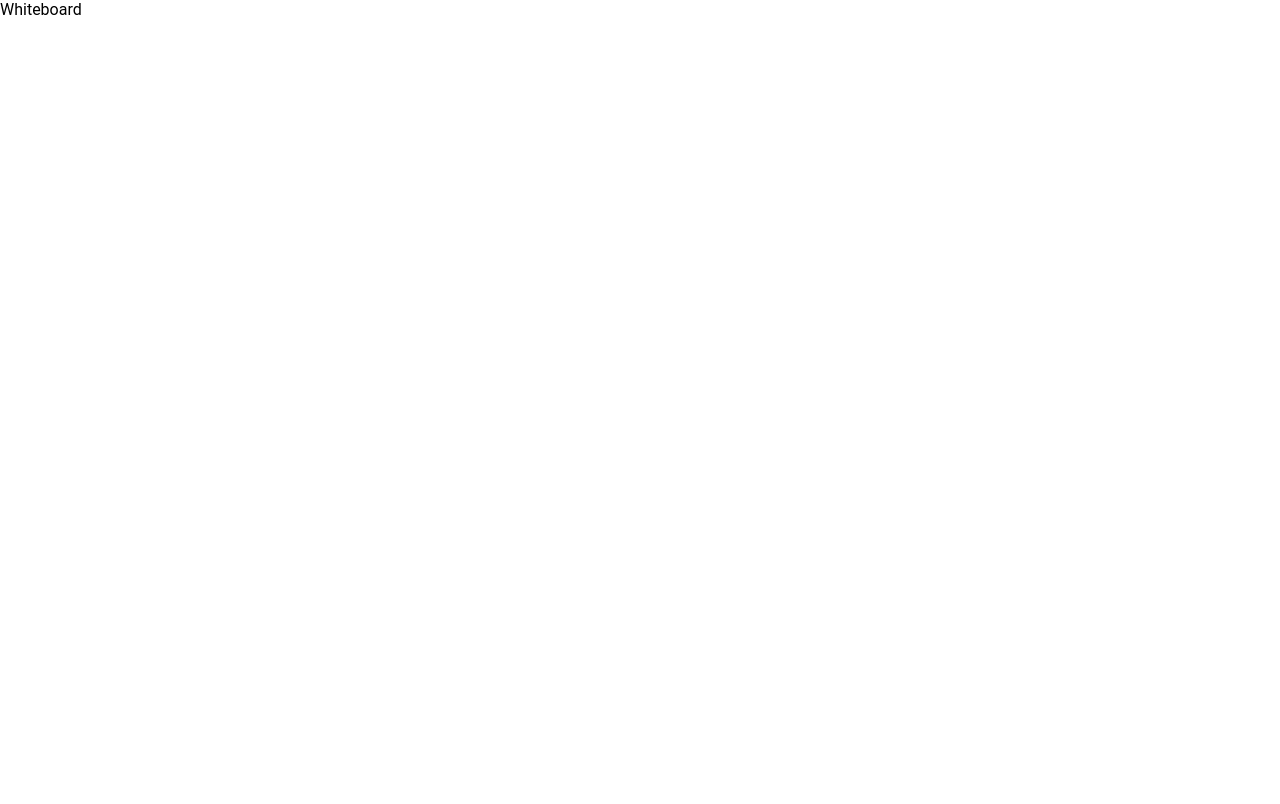
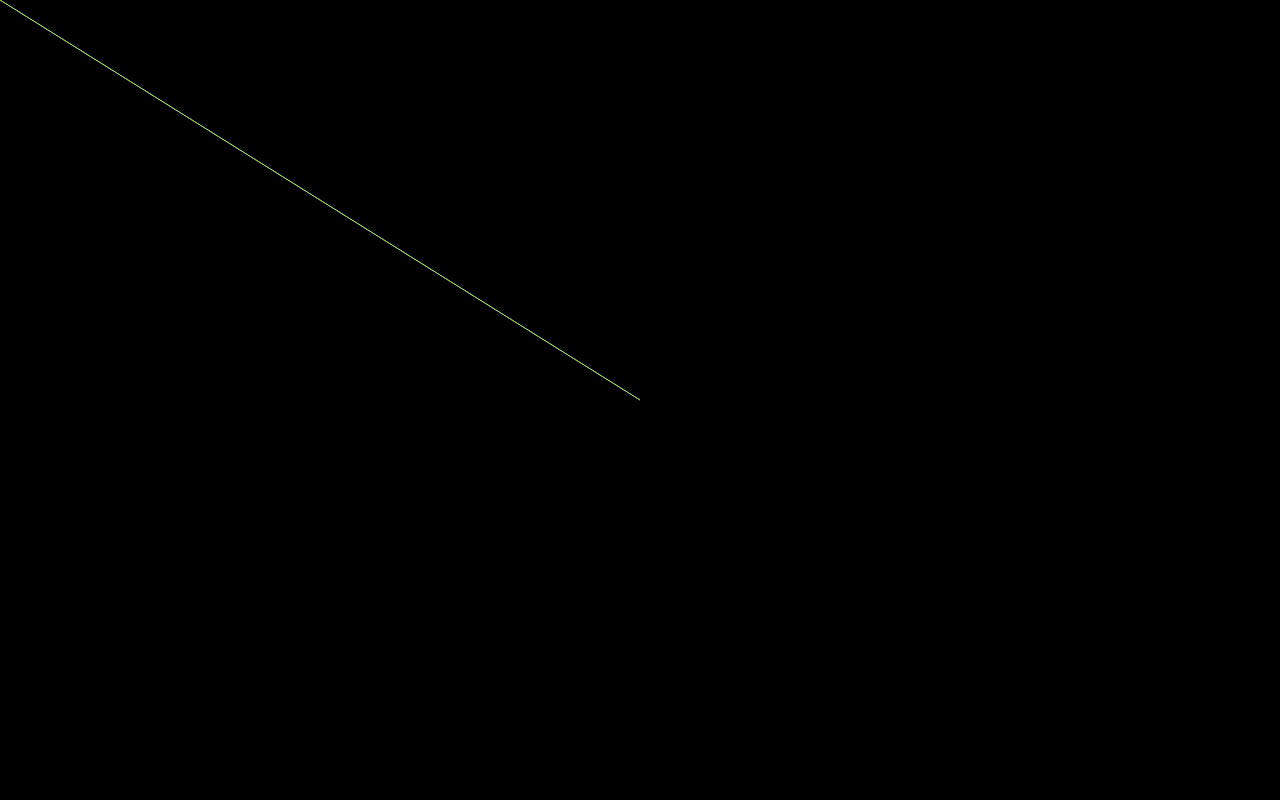
Before and after one commit to ShahIsCoding/DocHub, a React (Create React App) app in the folder client/: page /document/whiteboard/1 in a window 1280 px wide. Built offline with nearby package versions, Linux system fonts and the light colour scheme.

Commit message:
started on whiteboard

```diff
--- a/client/package.json
+++ b/client/package.json
@@ -16,6 +16,7 @@
     "web-vitals": "^2.1.4"
   },
   "scripts": {
+    "gitpush": "git status & git add . ",
     "start": "react-scripts start",
     "build": "react-scripts build",
     "test": "react-scripts test",
--- a/client/src/components/pages/Whiteboard.js
+++ b/client/src/components/pages/Whiteboard.js
@@ -1,7 +1,39 @@
-import React from "react";
+import React, { useEffect, useRef, useState } from "react";
 
 const Whiteboard = () => {
-  return <div>Whiteboard</div>;
+  const canvasRef = useRef(null);
+  const [mousePosition, setMousePosition] = useState({ x: 0, y: 0 });
+  function randomColor() {
+    const randomColor = Math.floor(Math.random() * 16777215).toString(16);
+    return "#" + randomColor;
+  }
+  useEffect(() => {
+    const canvas = canvasRef.current;
+    const context = canvas.getContext("2d");
+    context.beginPath();
+    context.moveTo(window.innerWidth / 2, window.innerHeight / 2);
+    context.lineTo(mousePosition.x, mousePosition.y, 2, 2);
+    context.strokeStyle = randomColor();
+    context.stroke();
+  }, [mousePosition]);
+  useEffect(() => {
+    const handleMouseMove = (e) => {
+      setMousePosition({
+        x: e.pageX,
+        y: e.pageY,
+      });
+    };
+    window.addEventListener("mousemove", handleMouseMove);
+    return () => window.removeEventListener("mousemove", handleMouseMove);
+  });
+  return (
+    <canvas
+      width={window.innerWidth}
+      height={window.innerHeight}
+      style={{ background: "black" }}
+      ref={canvasRef}
+    ></canvas>
+  );
 };
 
 export default Whiteboard;
```
